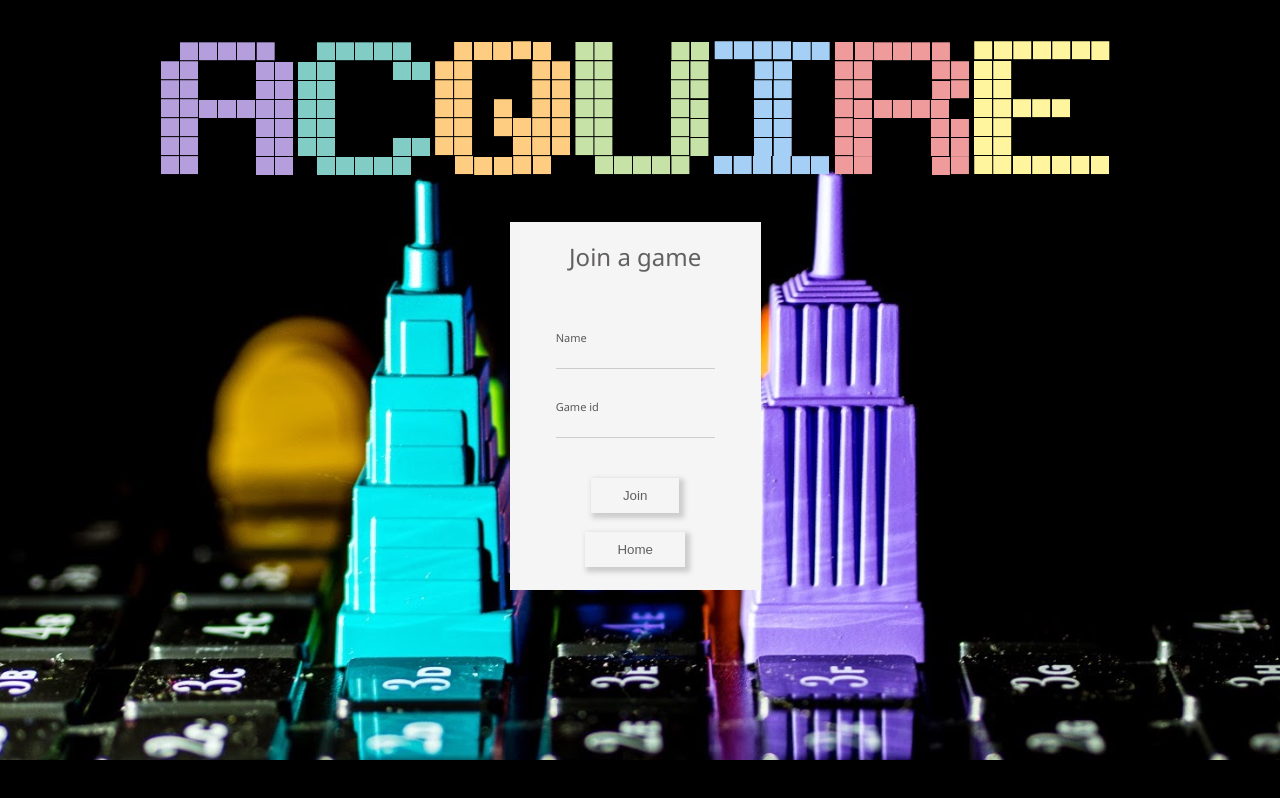
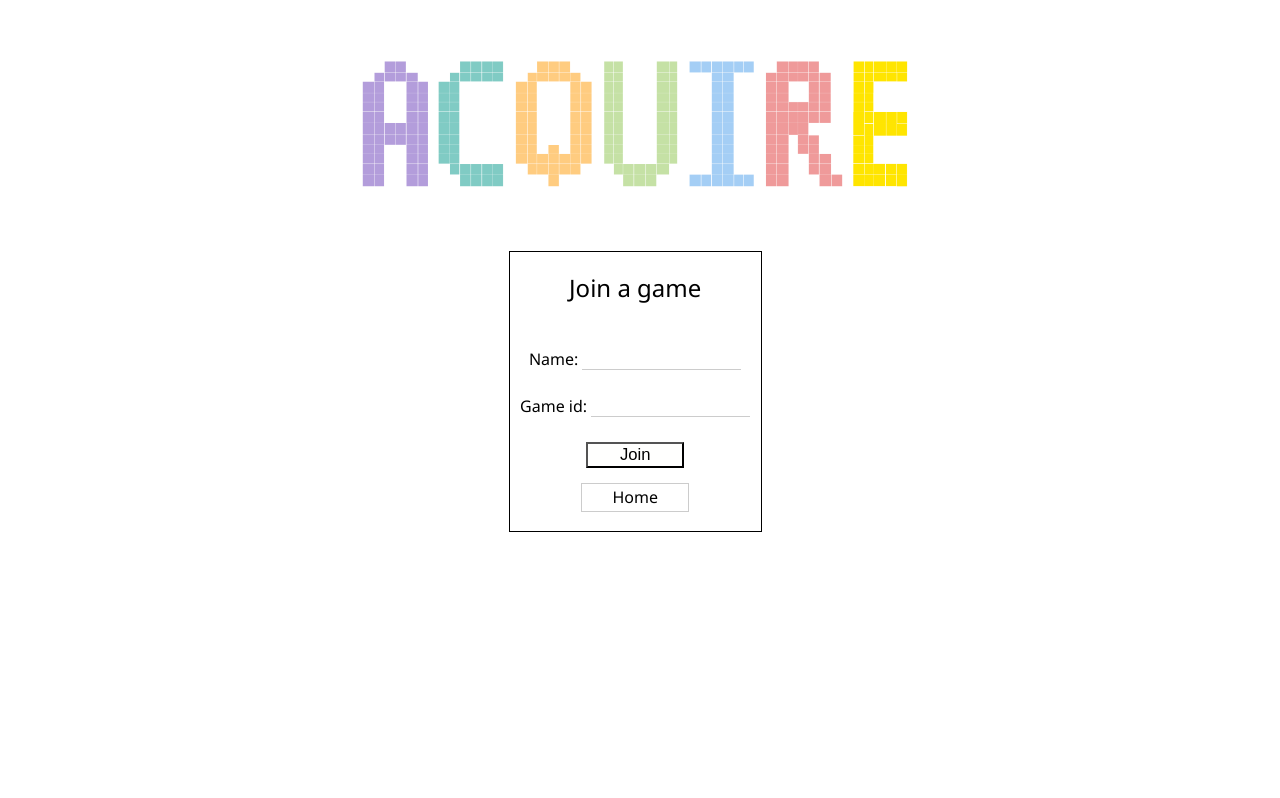
Before and after one commit to step-batch-7/anansi-acquire, a website: page public/join.html in a window 1280 px wide. Drawn offline with Linux system fonts and the light colour scheme.

Commit message:
|#16|Abhilash/Gulshan| updated UI
removed background

```diff
--- a/public/css/index.css
+++ b/public/css/index.css
@@ -2,14 +2,12 @@
   width: 98vw;
   height: 93vh;
   font-family: 'Segoe UI', Tahoma, Geneva, Verdana, sans-serif;
-  background-image: url('../images/AcquireCloseup.jpg');
-  background-size: cover;
 }
 
 .logo-container {
   display: flex;
   justify-content: center;
-  margin: 0% 0%;
+  margin: 3% 0%;
 }
 .logo-container > img {
   height: 22vh;
@@ -17,12 +15,28 @@
 
 .box {
   width: 20%;
-  margin: 3% auto;
+  border: 1px solid black;
+  margin: 0 auto;
   display: flex;
   flex-direction: column;
   padding: 1.5% 0%;
-  background-color: #f5f5f5;
 }
+
+/* .options {
+  cursor: pointer;
+  margin: 0 auto;
+  width: 65%;
+  height: 10%;
+  border: 1px solid black;
+  margin-bottom: 5%;
+  font-size: 20px;
+  background-color: #fbfbfb;
+  outline: none;
+  text-decoration: none;
+  color: black;
+  text-align: center;
+  padding-top: 2%;
+} */
 
 .options:hover {
   background-color: rgb(231, 231, 231);
@@ -48,48 +62,37 @@
   font-size: 0.8rem;
 }
 
-input[type='button'],
-input[type='submit'] {
-  background-color: #f5f5f5;
+#name-textbox,
+#id-textbox, .textbox {
+  border: 0px;
+  border-bottom: 1px solid #ccc;
+  font-size: 12px;
+}
+
+.button {
   align-self: center;
-  border: none;
-  color: #626060;
-  padding: 10px 32px;
+  font-size: 104%;
+  width: 39%;
+  background-color: #fffffe;
+}
+
+.home-button {
+  align-self: center;
   text-decoration: none;
-  margin: 4px 2px;
-  box-shadow: 3px 3px 5px 2px #ccc;
   margin-top: 6%;
+  color: black;
+  border: 1px solid #ccc;
+  padding: 1% 12% 1% 12%;
+}
+
+.button:hover,
+.home-button:hover {
   cursor: pointer;
-}
-input[type='button']:hover,
-input[type='submit']:hover {
-  background-color: rgb(243, 241, 241);
-}
-input[type='button']:active,
-input[type='submit']:active {
-  background-color: rgb(219, 218, 218);
+  background-color: whitesmoke;
 }
 
 .title {
   align-self: center;
   margin: 0;
   font-size: 1.5rem;
-  color: #626060;
-  margin-bottom: 3%;
 }
-
-.text-container label {
-  font-size: 11px;
-  color: rgb(90, 88, 88);
-}
-
-input[type='text'] {
-  border: 0px;
-  border-bottom: 1px solid #ccc;
-  font-size: 12px;
-  background: none;
-}
-input[type='text']:focus {
-  border: 0px;
-  border-bottom: 2px solid rgb(59, 58, 58);
-}
--- a/public/join.html
+++ b/public/join.html
@@ -1,42 +1,27 @@
 <!DOCTYPE html>
 <html lang="en">
 <head>
-    <meta charset="UTF-8" />
-    <meta name="viewport" content="width=device-width, initial-scale=1.0" />
-    <link rel="stylesheet" href="css/index.css" />
+  <meta charset="UTF-8">
+  <meta name="viewport" content="width=device-width, initial-scale=1.0">
+  <link rel="stylesheet" href="css/index.css">
   <script src="js/join.js"></script>
-    <title>Join Game</title>
+  <title>Join</title>
 </head>
 <body>
-    <div class="logo-container">
-      <img src="images/acquireWithoutBg.png" alt="" />
-    </div>
+  <div class="logo-container"><img src="images/title.png" alt=""></div>
   <div class="box">
     <p class="title">Join a game</p>
     <p id="error" class="hide">error</p>
     <div class="form">
       <div class="text-container">
-          <label for="name-textbox">Name</label><br /><input
-            type="text"
-            name="name"
-            id="name-textbox"
-          />
+        Name: <input type="text" name="name" id="name-textbox">
       </div>
       <div class="text-container">
-          <label for="id-textbox">Game id</label><br /><input
-            type="text"
-            name="gameId"
-            id="id-textbox"
-          />
+        Game id: <input type="text" name="gameId" id="id-textbox">
       </div>
     </div>
-      <input type="button" class="button" onclick="joinInGame()" value="Join" />
-      <input
-        type="button"
-        class="button"
-        onclick="location.href = 'index.html';"
-        value="Home"
-      />
+    <button onclick="joinInGame()" class="button">Join</button>
+    <a href="/" class="home-button">Home</a>
   </div>
 </body>
 </html>
```
Also changed, not shown: public/host.html (+4 -15 lines), public/index.html (+6 -16 lines). Lines whose indentation alone changed are shown as unchanged.
